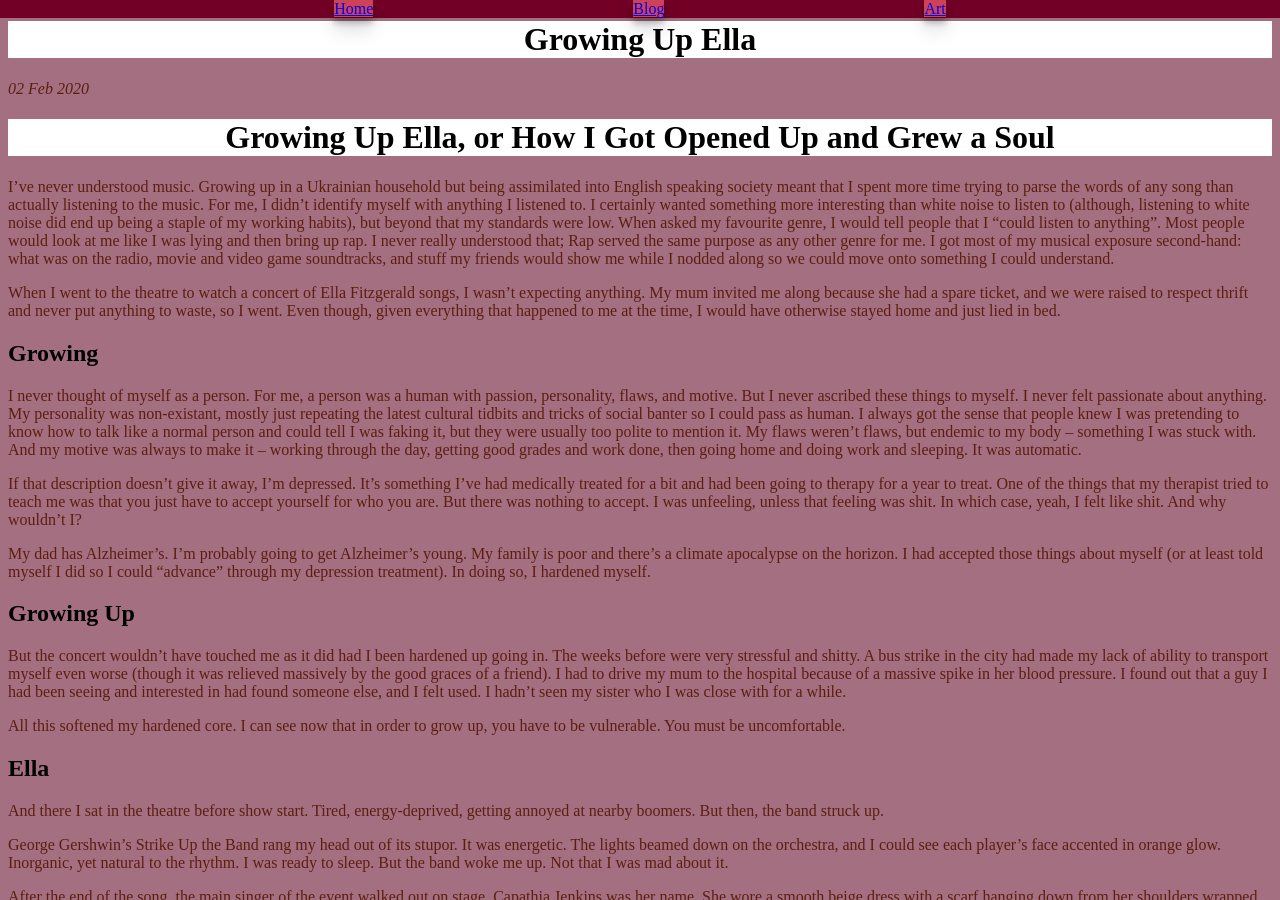
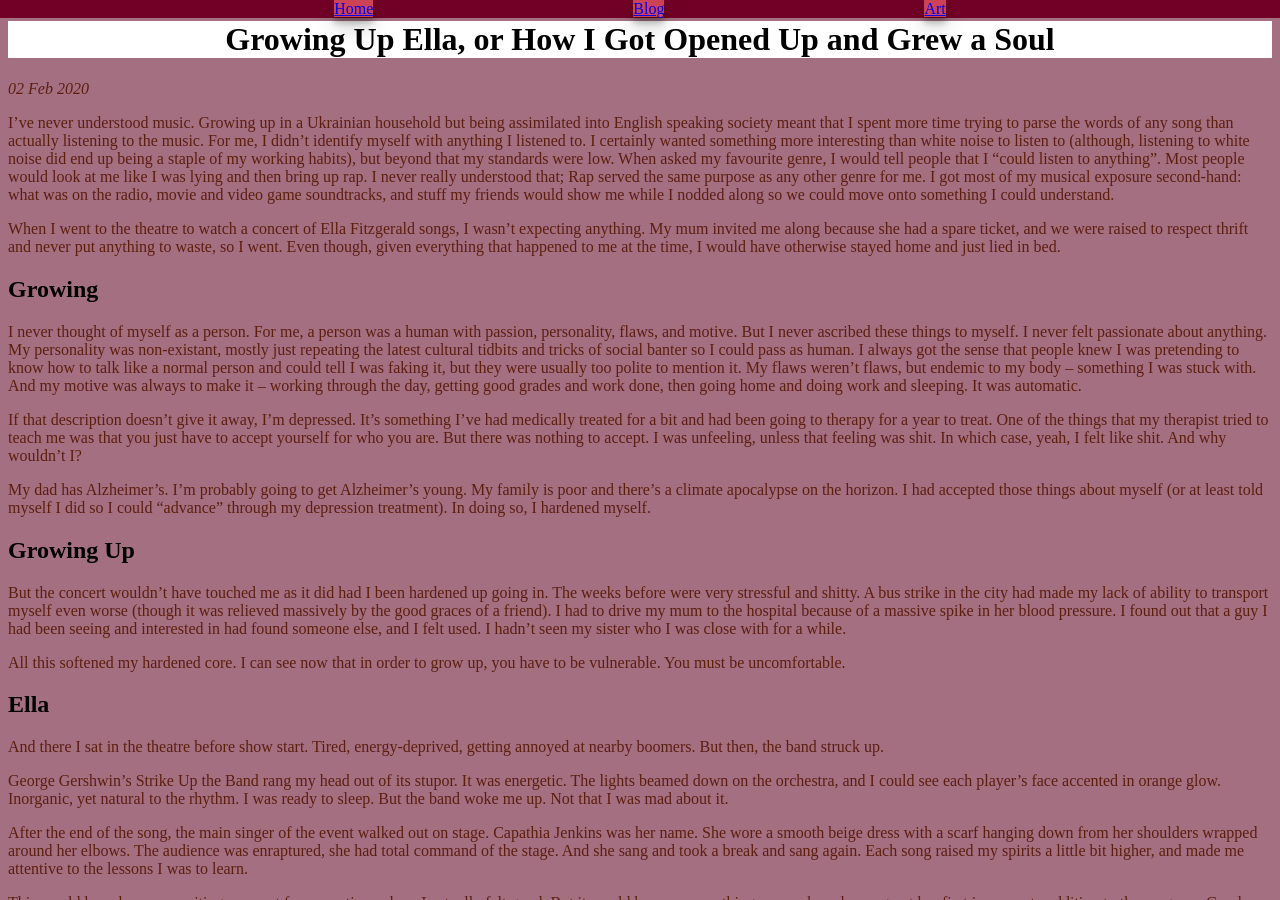
Before and after one commit to malleyeno/malleyeno.github.io, a Jekyll site: the page built from _posts/2020-02-02-Growing_Up_Ella.md, in a window 1280 px wide and 900 px high. Built offline with Jekyll 4.4.1, drawn with Linux system fonts in a browser that asks for light colours; nearby versions of some CDN libraries.

Commit message:
Fixed title in growing up ella that was glitching

```diff
--- a/_posts/2020-02-02-Growing_Up_Ella.md
+++ b/_posts/2020-02-02-Growing_Up_Ella.md
@@ -1,7 +1,7 @@
 ---
-title: Growing Up Ella
+title: Growing Up Ella, or How I Got Opened Up and Grew a Soul
 ---
-# Growing Up Ella, or How I Got Opened Up and Grew a Soul
+
 I’ve never understood music. Growing up in a Ukrainian household but being assimilated into English speaking society meant that I spent more time trying to parse the words of any song than actually listening to the music. For me, I didn’t identify myself with anything I listened to. I certainly wanted something more interesting than white noise to listen to (although, listening to white noise did end up being a staple of my working habits), but beyond that my standards were low. When asked my favourite genre, I would tell people that I “could listen to anything”. Most people would look at me like I was lying and then bring up rap. I never really understood that; Rap served the same purpose as any other genre for me. I got most of my musical exposure second-hand: what was on the radio, movie and video game soundtracks, and stuff my friends would show me while I nodded along so we could move onto something I could understand.
 
 When I went to the theatre to watch a concert of Ella Fitzgerald songs, I wasn’t expecting anything. My mum invited me along because she had a spare ticket, and we were raised to respect thrift and never put anything to waste, so I went. Even though, given everything that happened to me at the time, I would have otherwise stayed home and just lied in bed.
```
